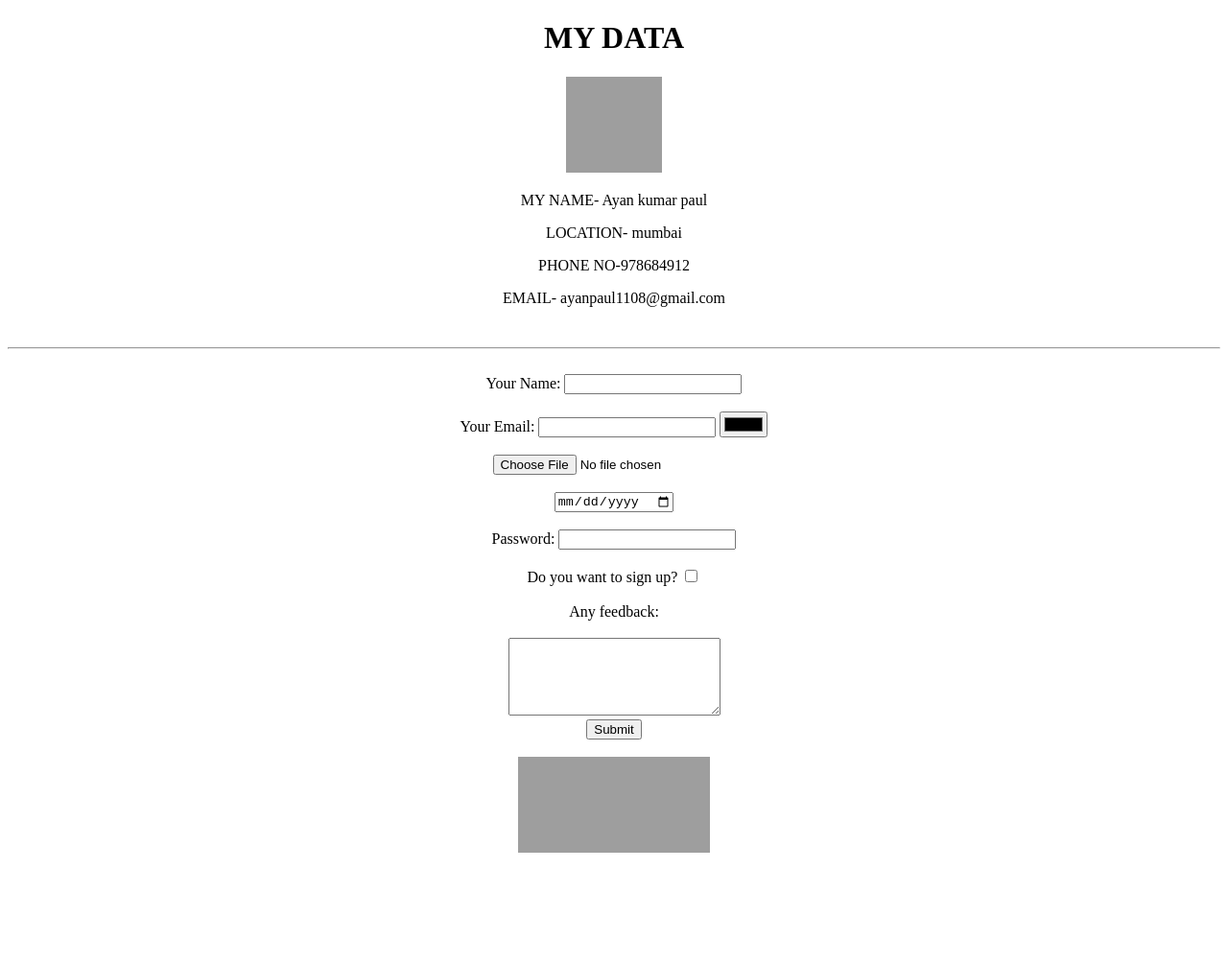
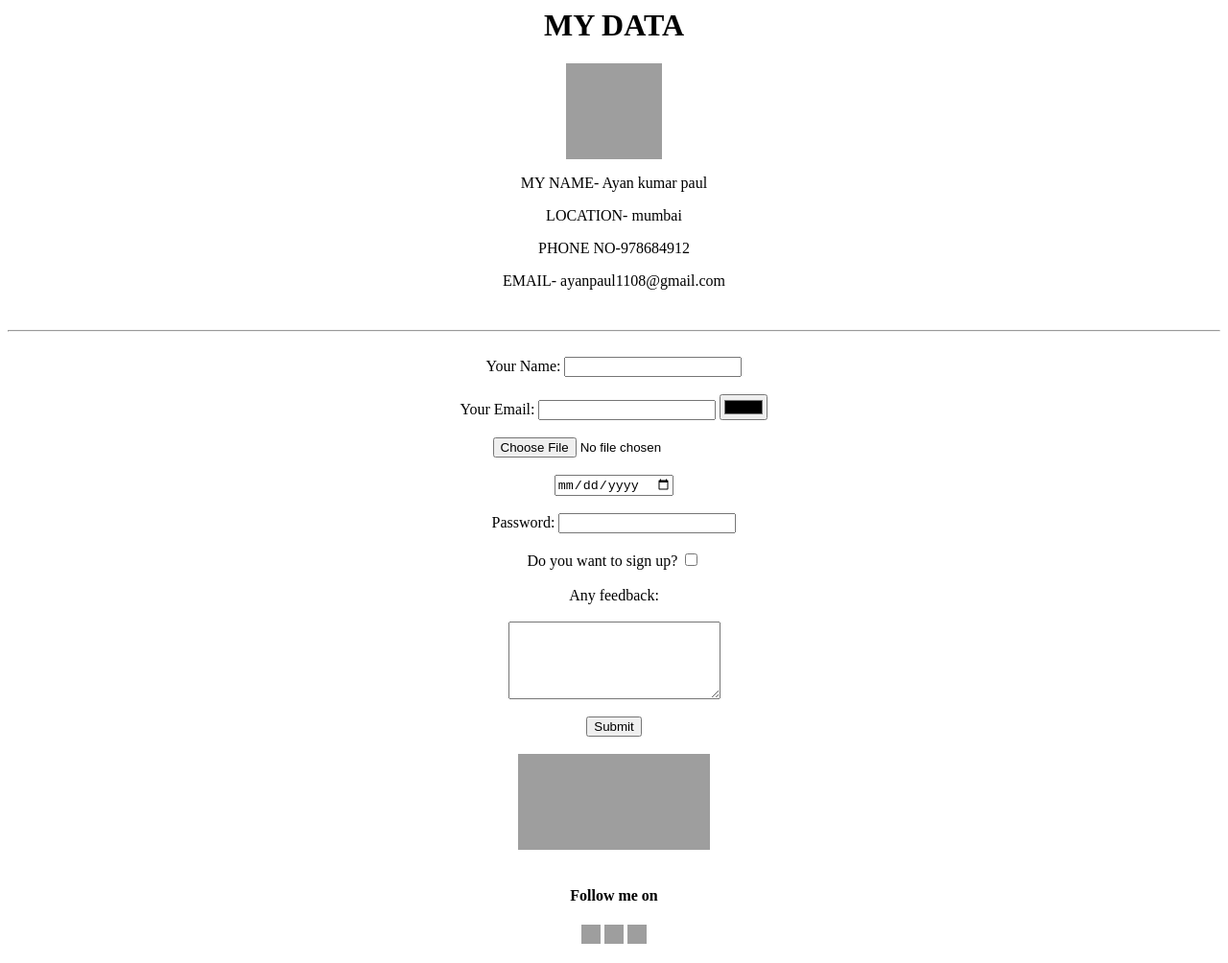
Before and after one commit to Ayanpaul11/Ayan-s-CV, a plain HTML site: page Personal data.html in a window 1280 px wide. Shown: the whole page at 96% size. Before the commit the page ends 901 px from the top, so only its background shows below. Drawn offline with Linux system fonts and the light colour scheme; grey boxes are pictures that could not be loaded.

Commit message:
Update Personal data.html

```diff
--- a/Personal data.html
+++ b/Personal data.html
@@ -1,4 +1,3 @@
-<!DOCTYPE html>
 <html >
   <head>
     <meta charset="utf-8">
@@ -45,10 +44,17 @@
         <br><br>
         <textarea name="name" rows="5" cols="25"></textarea>
         <br>
+        <br>
         <input type="submit" name="" >
         <br>
         <br>
         <img src="https://i.ytimg.com/vi/dnwHh1kokvc/maxresdefault.jpg" width="200" height="100">
+        <br>
+        <br>
+        <h4>Follow me on</h4>
+        <a href="https://twitter.com/AYANPAU94268392"> <img src="https://static01.nyt.com/images/2014/08/10/magazine/10wmt/10wmt-articleLarge-v4.jpg?quality=75&auto=webp&disable=upscale" width=20 height=20></a>
+        <a href="https://www.linkedin.com/in/ayan-paul-b341a5204/"> <img src="https://cdn-icons-png.flaticon.com/512/174/174857.png" width=20 height=20></a>
+        <a href="https://www.instagram.com/i.m.ayan.paul/"> <img src="https://upload.wikimedia.org/wikipedia/commons/thumb/e/e7/Instagram_logo_2016.svg/768px-Instagram_logo_2016.svg.png" width=20 height=20></a>
       </center>
     </form>
     </center>
```
